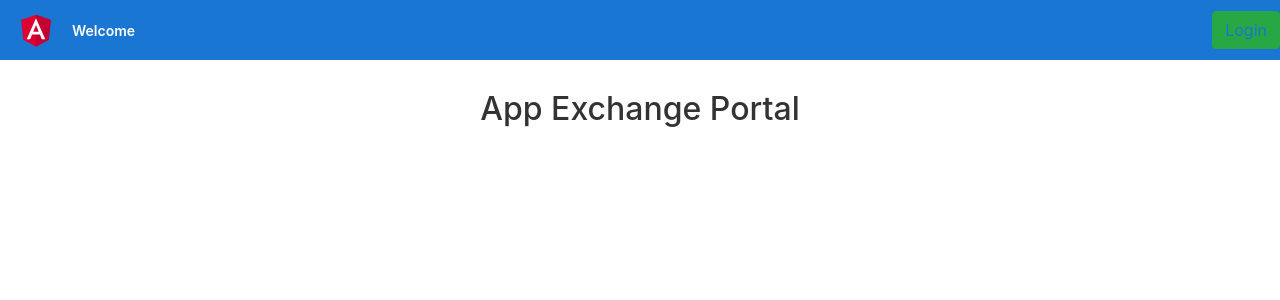
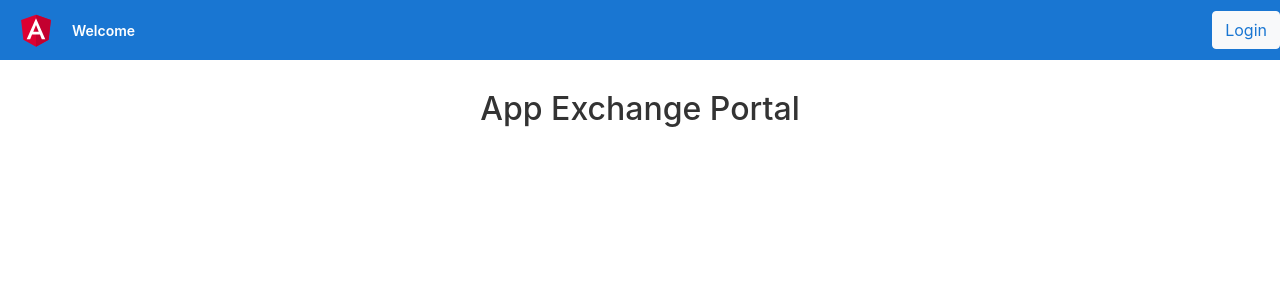
Before and after one commit to bkoripalli/angular, an Angular app: page / in a window 1280 px wide. Shown: the top 300 px of the page. Built offline with nearby package versions, Linux system fonts and the light colour scheme.

Commit message:
changed login button

```diff
--- a/src/app/app.component.html
+++ b/src/app/app.component.html
@@ -307,7 +307,7 @@
   />
   <span>Welcome</span>
     <div class="spacer"></div>
-    <a routerLink="login" routerLinkActive="active" class="btn btn-success" href="#" role="button">Login</a>
+    <a routerLink="login" routerLinkActive="active" class="btn btn-light" href="#" role="button">Login</a>
 </div>
 
 <div class="content" role="main">
```
